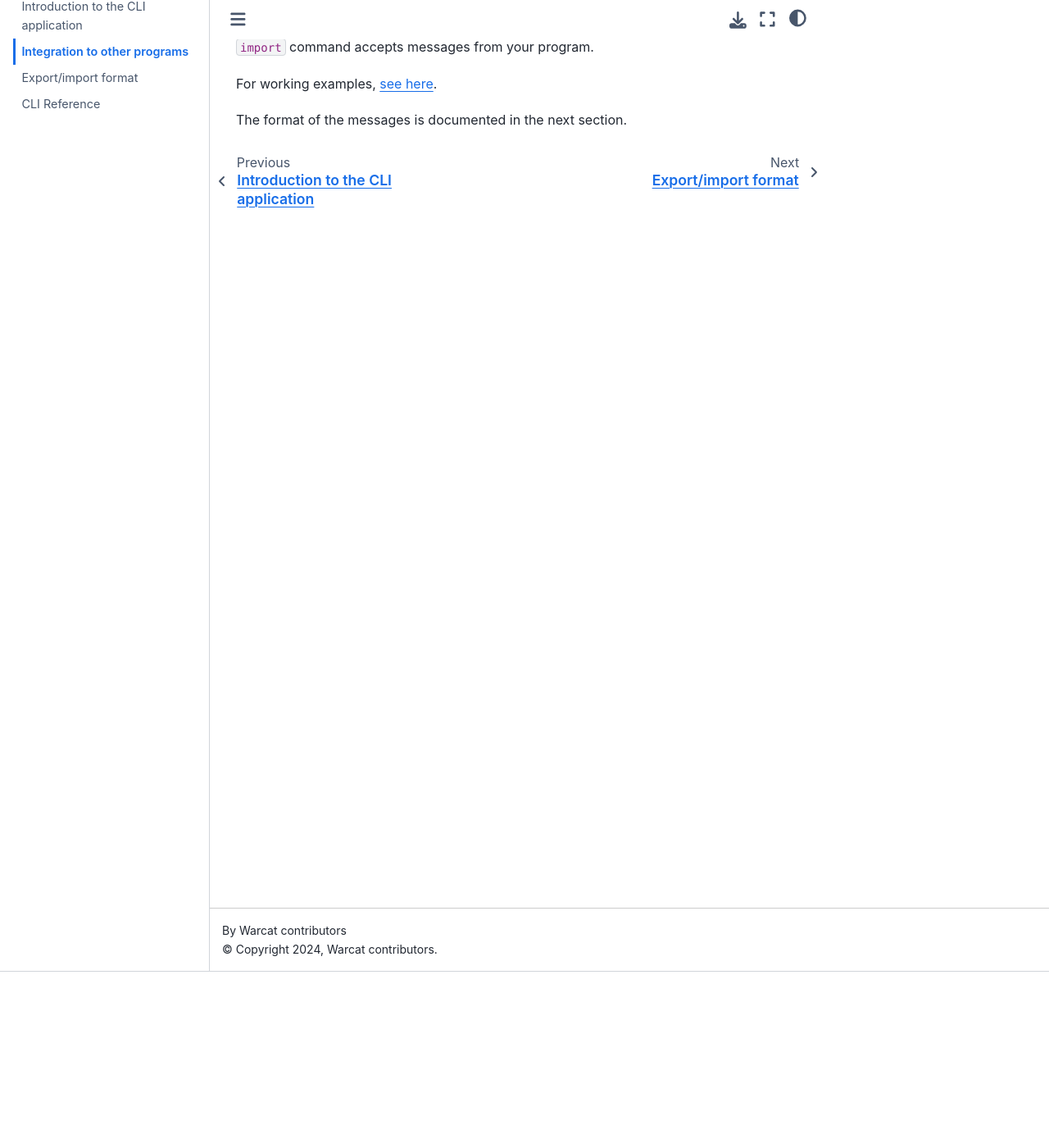
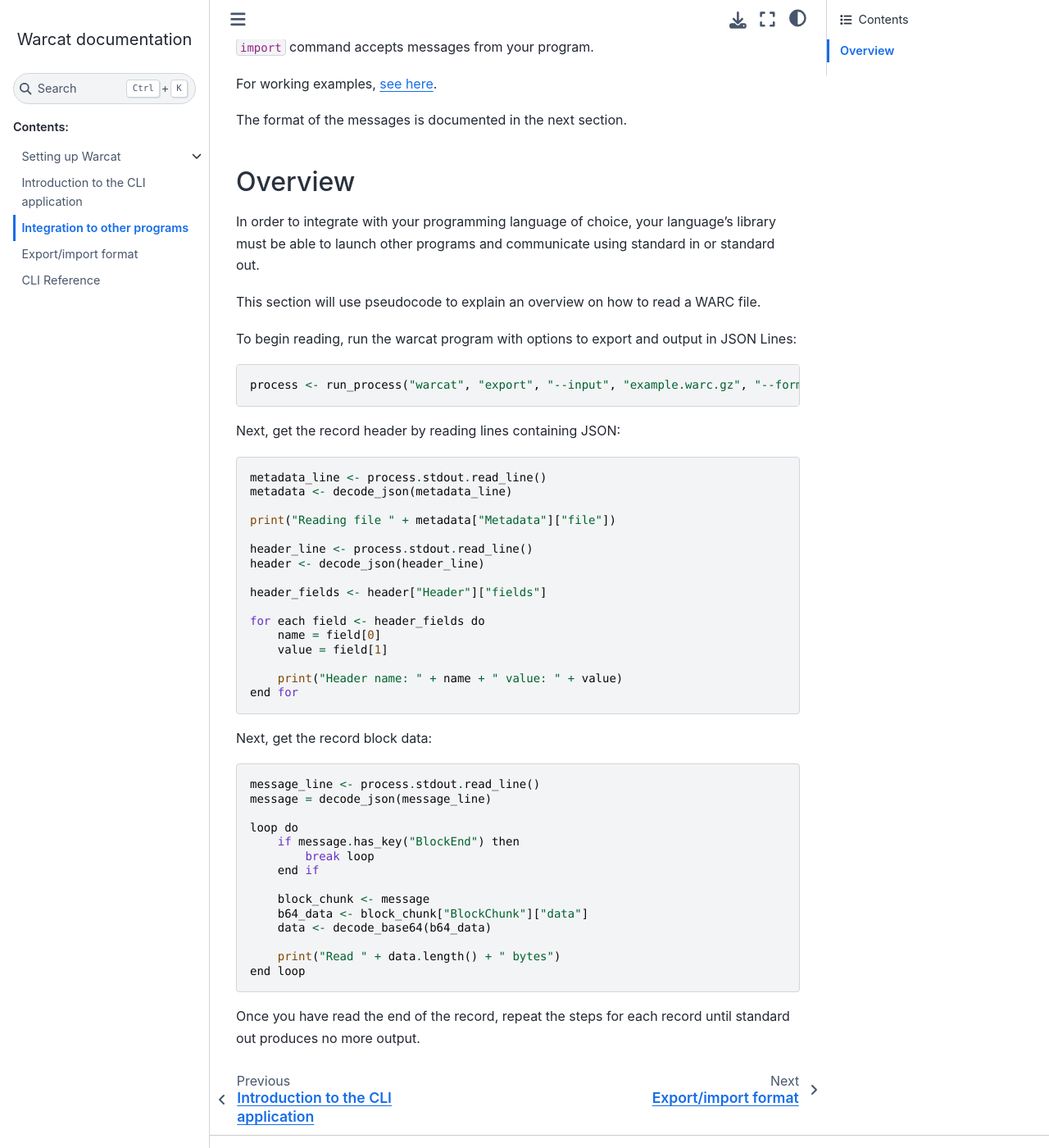
Before and after one commit to chfoo/warcat-rs, a Sphinx documentation site: the page built from doc/integration.md, in a window 1280 px wide and 1400 px high, scrolled down 215 px. Shown: the whole window at 82% size. Built offline with Sphinx 7.4.7 and the Sphinx Book theme 1.1.4, drawn with Linux system fonts in a browser that asks for light colours.

Commit message:
Add pseudocode example for export, add more doc

````diff
--- a/doc/integration.md
+++ b/doc/integration.md
@@ -7,3 +7,57 @@ For reading WARC files, the `export` command will format the data into messages
 For working examples, [see here](https://github.com/chfoo/warcat-rs/tree/main/examples).
 
 The format of the messages is documented in the next section.
+
+## Overview
+
+In order to integrate with your programming language of choice, your language's library must be able to launch other programs and communicate using standard in or standard out.
+
+This section will use pseudocode to explain an overview on how to read a WARC file.
+
+To begin reading, run the warcat program with options to export and output in JSON Lines:
+
+```
+process <- run_process("warcat", "export", "--input", "example.warc.gz", "--format=jsonl")
+```
+
+Next, get the record header by reading lines containing JSON:
+
+```
+metadata_line <- process.stdout.read_line()
+metadata <- decode_json(metadata_line)
+
+print("Reading file " + metadata["Metadata"]["file"])
+
+header_line <- process.stdout.read_line()
+header <- decode_json(header_line)
+
+header_fields <- header["Header"]["fields"]
+
+for each field <- header_fields do
+    name = field[0]
+    value = field[1]
+
+    print("Header name: " + name + " value: " + value)
+end for
+```
+
+Next, get the record block data:
+
+```
+message_line <- process.stdout.read_line()
+message = decode_json(message_line)
+
+loop do
+    if message.has_key("BlockEnd") then
+        break loop
+    end if
+
+    block_chunk <- message
+    b64_data <- block_chunk["BlockChunk"]["data"]
+    data <- decode_base64(b64_data)
+
+    print("Read " + data.length() + " bytes")
+end loop
+```
+
+Once you have read the end of the record, repeat the steps for each record until standard out produces no more output.
````
Also changed, not shown: CHANGELOG.md (+4 -0 lines), roadmap.md (+3 -0 lines), 5 other files.
